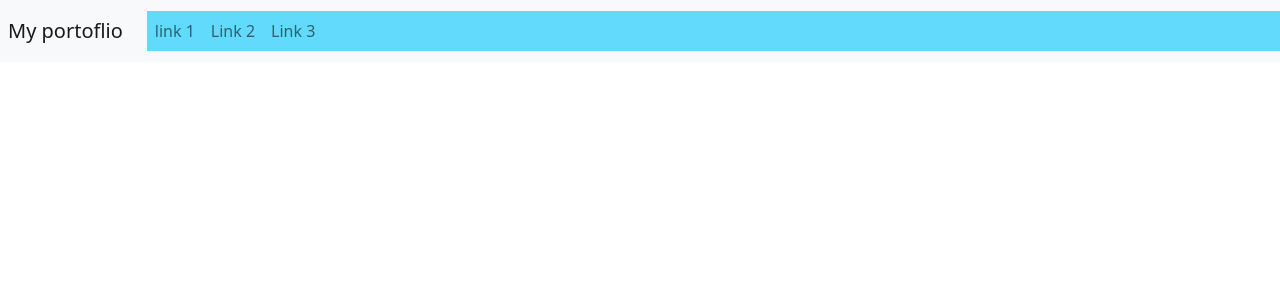
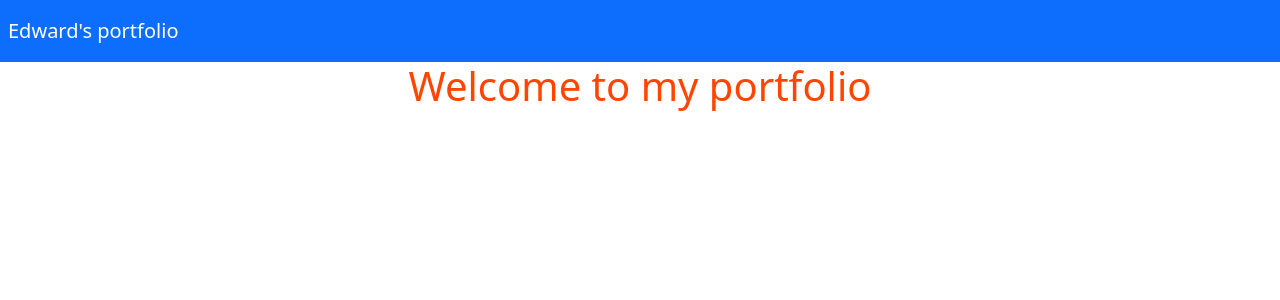
Before and after one commit to Ed0207/edPortfolio, a React (Create React App) app: page / in a window 1280 px wide. Shown: the top 300 px of the page. Built offline with nearby package versions, Linux system fonts and the light colour scheme.

Commit message:
changing nav + header

```diff
--- a/src/App.css
+++ b/src/App.css
@@ -2,11 +2,7 @@
   text-align: center;
 }
 
-@media (prefers-reduced-motion: no-preference) {
-  .App-logo {
-    animation: App-logo-spin infinite 20s linear;
-  }
-}
+
 
 .App-header {
   background-color: #282c34;
@@ -19,9 +15,6 @@
   color: white;
 }
 
-.App-link {
-  color: #61dafb;
-}
 
 
 
@@ -34,6 +27,17 @@
   }
 }
 
-.collapse.navbar-collapse{
-  background-color: #61dafb;
+.header-wraper{
+  position: relative;
+  background-position: center;
 }
+
+.main-info{
+  display: flex;
+  flex-direction: column;
+  justify-content: center;
+}
+
+.main-info h1{
+  color: orangered;
+}
--- a/src/App.js
+++ b/src/App.js
@@ -1,13 +1,17 @@
 import 'bootstrap/dist/css/bootstrap.min.css';
 import './App.css';
-import Navbar from './components/Navbar'
+import Navbar from './components/MyNavbar'
+import MyHeader from './components/MyHeader';
 
 function App() {
   return (
     <div className="App">
       <nav>
-        <Navbar/>
+        <Navbar name="Edward's portfolio"/>
       </nav>
+      <header>
+        <MyHeader text="Welcome to my portfolio"/>
+      </header>
     </div>
   );
 }
--- /dev/null
+++ b/src/components/MyHeader.js
@@ -0,0 +1,13 @@
+import React from 'react';
+
+function MyHeader(props){
+    return (
+        <div className='header-wraper'>
+            <div className='main-info'>
+                <h1>{props.text}</h1>
+            </div>
+        </div>
+    );
+}
+
+export default MyHeader;
--- /dev/null
+++ b/src/components/MyNavbar.js
@@ -0,0 +1,15 @@
+import React from 'react';
+
+
+function MyNavbar (props) {
+    return(
+        <div>
+            <nav className="navbar navbar-expand-lg navbar-dark bg-primary mr-auto">
+                <a className="navbar-brand mr-auto p-2" href="#">{props.name}</a>
+
+            </nav>
+        </div>
+    );
+}
+
+export default MyNavbar;
--- a/src/components/Navbar.js
+++ /dev/null
@@ -1,27 +0,0 @@
-import React from 'react';
-
-const Navbar = () =>{
-    return(
-        <div>
-            <nav className="navbar navbar-expand-lg navbar-light bg-light">
-                <a className="navbar-brand mr-auto p-2" href="#">My portoflio</a>
-
-                <div className="collapse navbar-collapse" id="navbarSupportedContent">
-                    <ul className="navbar-nav mr-auto">
-                    <li className="nav-item active">
-                        <a className="nav-link" href="#">link 1 <span className="sr-only"></span></a>
-                    </li>
-                    <li className="nav-item">
-                        <a className="nav-link" href="#">Link 2 </a>
-                    </li>
-                    <li className="nav-item">
-                        <a className="nav-link" href="#">Link 3 </a>
-                    </li>
-                    </ul>
-                </div>
-            </nav>
-        </div>
-    );
-}
-
-export default Navbar;
```
